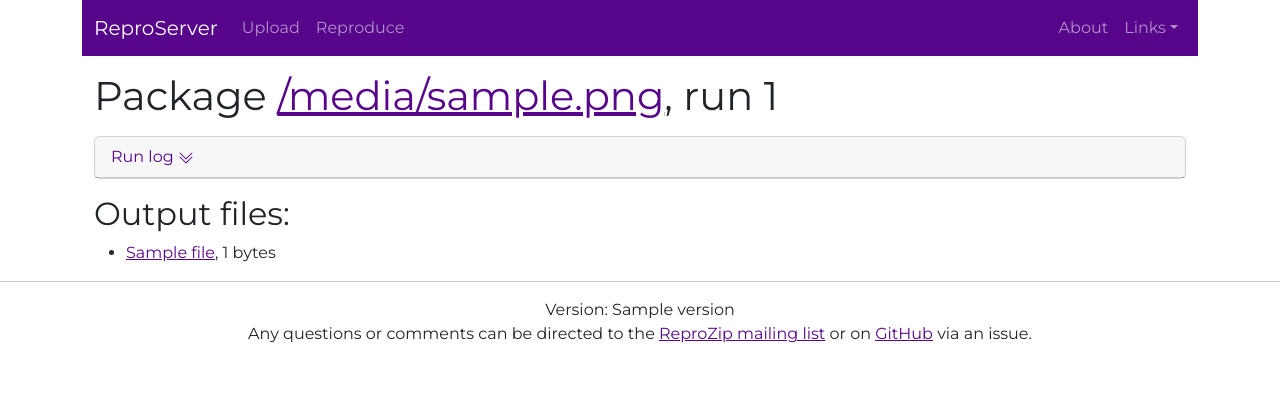
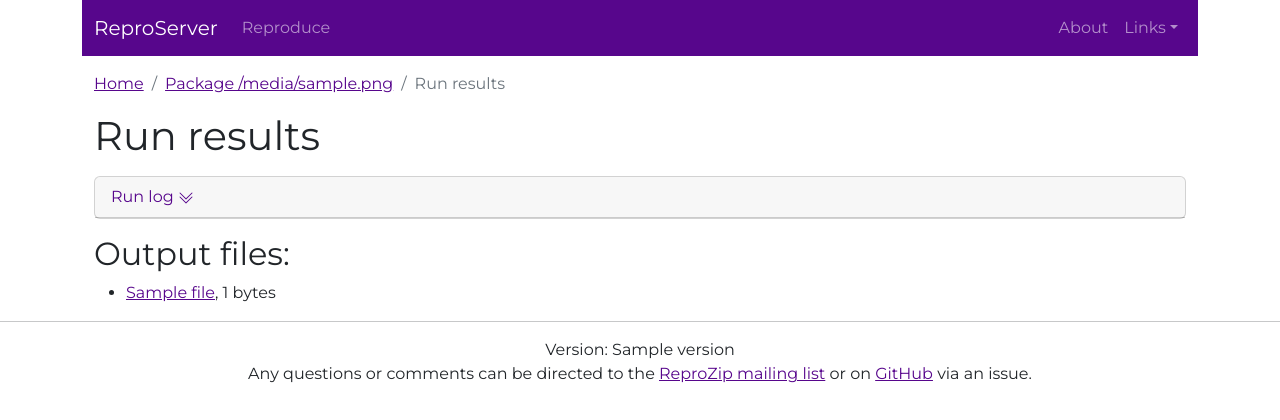
Before and after one commit to VIDA-NYU/reproserver, a Python web app: template reproserver/web/templates/results.html in a window 1280 px wide. Shown: the top 420 px of the page. Run offline with Jinja, Linux system fonts and the light colour scheme; the template is opened without the code that fills it: most values are stand-ins (such as "Sample title", 1, 10 or a date in 2020).

Commit message:
Add breadcrumbs

```diff
--- a/reproserver/web/templates/base.html
+++ b/reproserver/web/templates/base.html
@@ -24,13 +24,7 @@
           </button>
           <div class="collapse navbar-collapse" id="navbarContent">
             <ul class="navbar-nav mb-2 mb-md-0 flex-md-grow-1">
-              <li class="nav-item"><a class="nav-link{% if current_page == 'index' %} active{% endif %}"{% if current_page == 'index' %} aria-current="page"{% endif %} href="{{ reverse_url('index') }}">Upload</a></li>
-{% if experiment_url %}
-              <li class="nav-item"><a class="nav-link{% if current_page == 'reproduce' %} active{% endif %}"{% if current_page == 'reproduce' %} aria-current="page"{% endif %} href="{{ experiment_url }}">Reproduce</a></li>
-{% endif %}
-{% if run_id %}
-              <li class="nav-item"><a class="nav-link{% if current_page == 'results' %} active{% endif %}"{% if current_page == 'results' %} aria-current="page"{% endif %} href="#">View run</a></li>
-{% endif %}
+              <li class="nav-item"><a class="nav-link{% if current_page == 'index' %} active{% endif %}"{% if current_page == 'index' %} aria-current="page"{% endif %} href="{{ reverse_url('index') }}">Reproduce</a></li>
               <li class="nav-item ms-md-auto"><a class="nav-link{% if current_page == 'about' %} active{% endif %}"{% if current_page == 'about' %} aria-current="page"{% endif %} href="{{ reverse_url('about') }}">About</a></li>
               <!--dropdown-->
               <li class="nav-item dropdown">
--- a/reproserver/web/templates/results.html
+++ b/reproserver/web/templates/results.html
@@ -4,7 +4,15 @@
 
 {% block content %}
 
-<h1>Package <a href="{{ experiment_url }}">{{ run.upload.filename | truncate(60) }}</a>, run {{ run.short_id }}</h1>
+<nav aria-label="breadcrumb">
+  <ol class="breadcrumb">
+    <li class="breadcrumb-item"><a href="{{ reverse_url('index') }}">Home</a></li>
+    <li class="breadcrumb-item"><a href="{{ experiment_url }}">Package {{ run.upload.filename | truncate(60) }}</a></li>
+    <li class="breadcrumb-item active" aria-current="page">Run results</li>
+  </ol>
+</nav>
+
+<h1>Run results</h1>
 
 {% if run.done %}
 
```
Also changed, not shown: reproserver/web/templates/about.html (+7 -0 lines), reproserver/web/templates/data.html (+7 -0 lines), reproserver/web/templates/repository_error.html (+7 -0 lines), reproserver/web/templates/repository_notfound.html (+7 -0 lines), reproserver/web/templates/results_notfound.html (+8 -0 lines), reproserver/web/templates/setup.html (+7 -0 lines), reproserver/web/templates/setup_badfile.html (+7 -0 lines), reproserver/web/templates/setup_notfound.html (+7 -0 lines).
